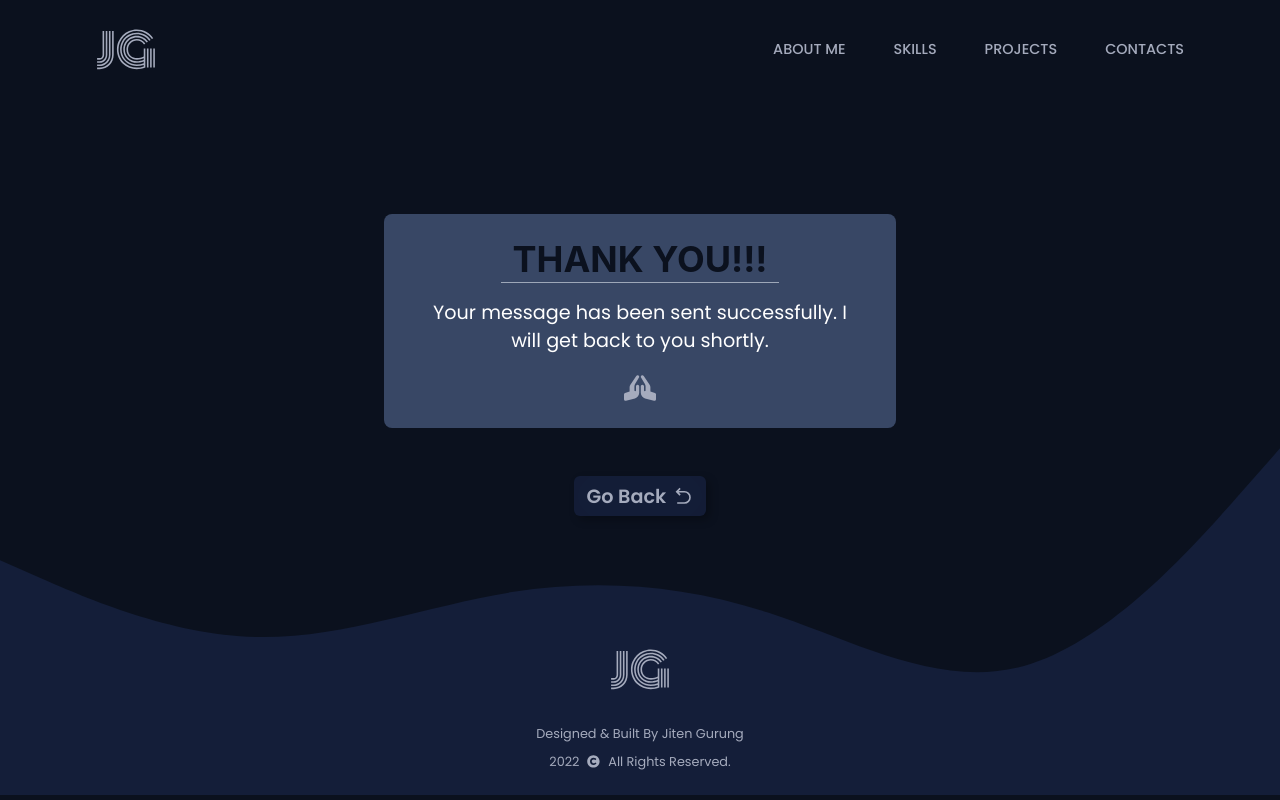
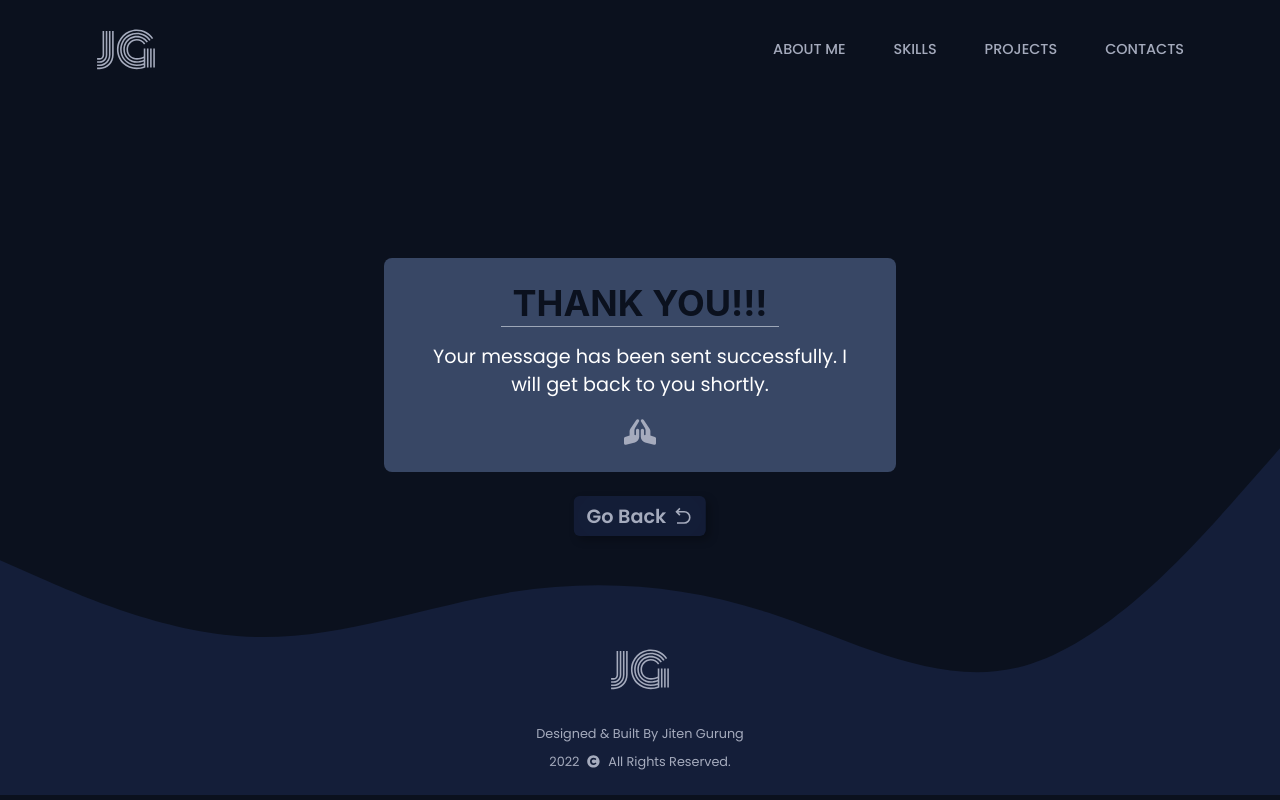
Before and after one commit to zeetaengrg/portfolio, a Next.js app: page /thankyou in a window 1280 px wide. Built offline with nearby package versions, Linux system fonts and the light colour scheme.

Commit message:
feat: margin for button modified

```diff
--- a/components/elements/Btn/GoBackBtn/GoBackBtn.jsx
+++ b/components/elements/Btn/GoBackBtn/GoBackBtn.jsx
@@ -1,30 +1,31 @@
-import { Link, Button } from '@chakra-ui/react';
-import { RiArrowGoBackLine } from 'react-icons/ri';
-import { btnStyle } from '../Btn';
+import { Link, Button } from "@chakra-ui/react";
+import { RiArrowGoBackLine } from "react-icons/ri";
+import { btnStyle } from "../Btn";
 
 const GoBackBtn = () => {
-
   const linkStyle = {
     _hover: {
       "&::after": { content: "none" },
       color: "#a5abbd",
     },
     textTransform: "none",
-        _focus: { boxShadow: "none" },
+    _focus: { outline: "none" },
   };
 
   return (
-        <>
-            <Link sx={linkStyle} href="/">
+    <Link sx={linkStyle} href="/" position="relative">
       <Button
-                    m={{ base: "2.69rem 0", md: "1.5rem 0" }}
+        m={{ base: "1rem 0", md: "1rem 0rem", lg: "0rem" }}
         sx={btnStyle}
         rightIcon={<RiArrowGoBackLine />}
+        position="absolute"
+        zIndex="1"
+        left="50%"
+        transform="translateX(-50%)"
       >
         Go Back
       </Button>
     </Link>
-        </>
   );
 };
 
```
Lines whose indentation alone changed are shown as unchanged.
